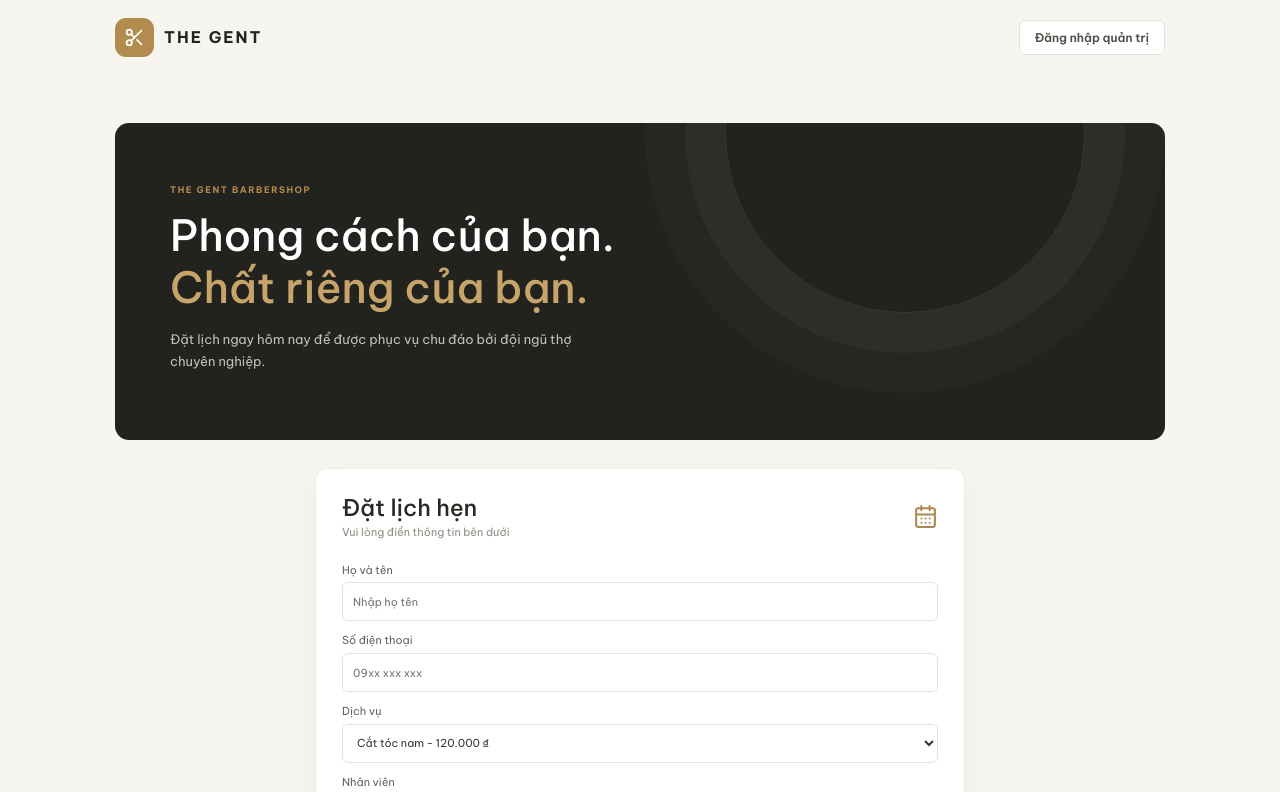
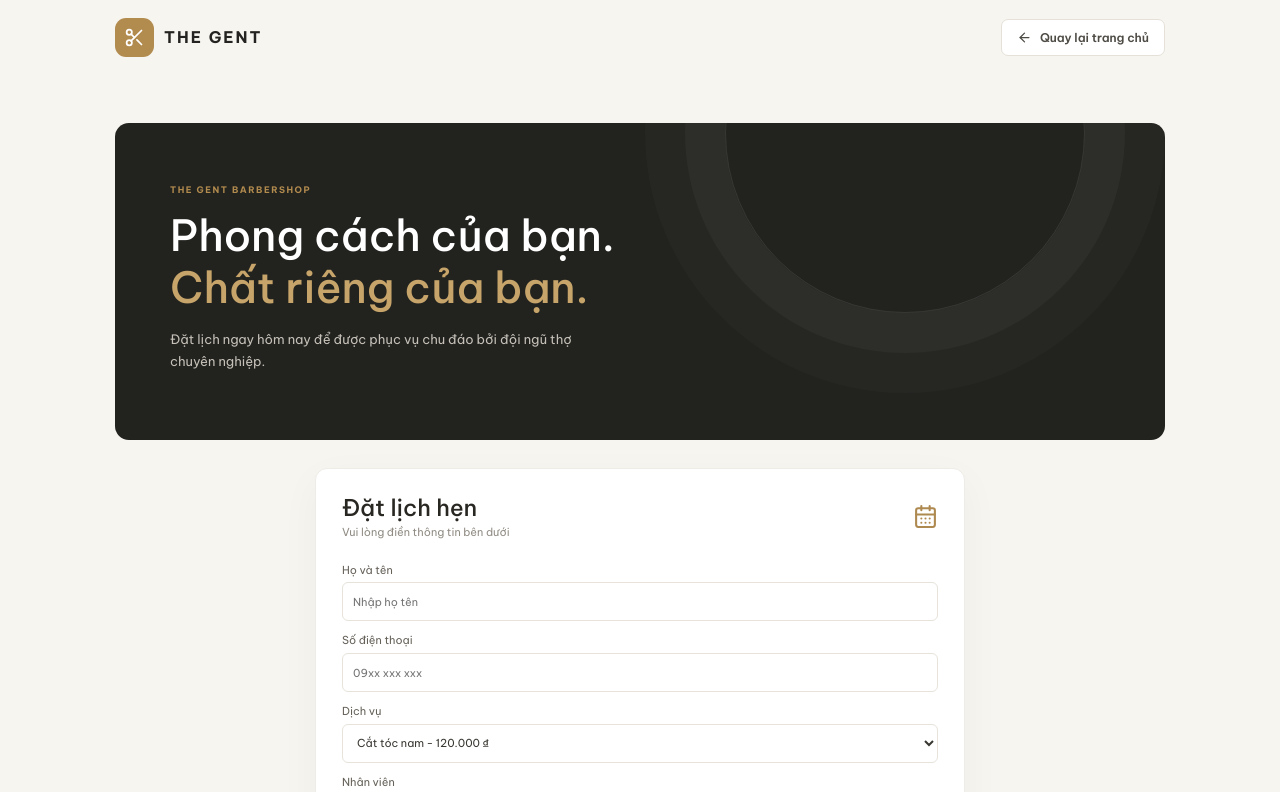
Before and after one commit to 2110trannhatquang-sketch/THE-GENT-BARBERSHOP, a React (Vite) app in the folder 1-frontend/: page /booking in a window 1280 px wide. Shown: the top 792 px of the page. Built offline with nearby package versions, Linux system fonts and the light colour scheme.

Commit message:
Add Back to Home button on Booking page

```diff
--- a/1-frontend/src/pages/Booking.jsx
+++ b/1-frontend/src/pages/Booking.jsx
@@ -1,10 +1,12 @@
 
 import { useState } from "react";
+import { Link } from "react-router-dom";
 import {
   Scissors,
   CalendarDays,
   Clock,
-  CheckCircle2
+  CheckCircle2,
+  ArrowLeft
 } from "lucide-react";
 
 import {
@@ -216,16 +218,17 @@ export default function Booking() {
   return (
     <div className="booking-page">
       <header className="public-nav">
-        <a className="public-brand" href="/booking">
+        <Link className="public-brand" to="/">
           <span className="brand-mark">
             <Scissors size={21} />
           </span>
           <b>THE GENT</b>
-        </a>
+        </Link>
 
-        <a href="/login" className="button button-outline">
-          Đăng nhập quản trị
-        </a>
+        <Link to="/" className="button button-outline">
+          <ArrowLeft size={15} />
+          Quay lại trang chủ
+        </Link>
       </header>
 
       <div className="booking-hero">
```
